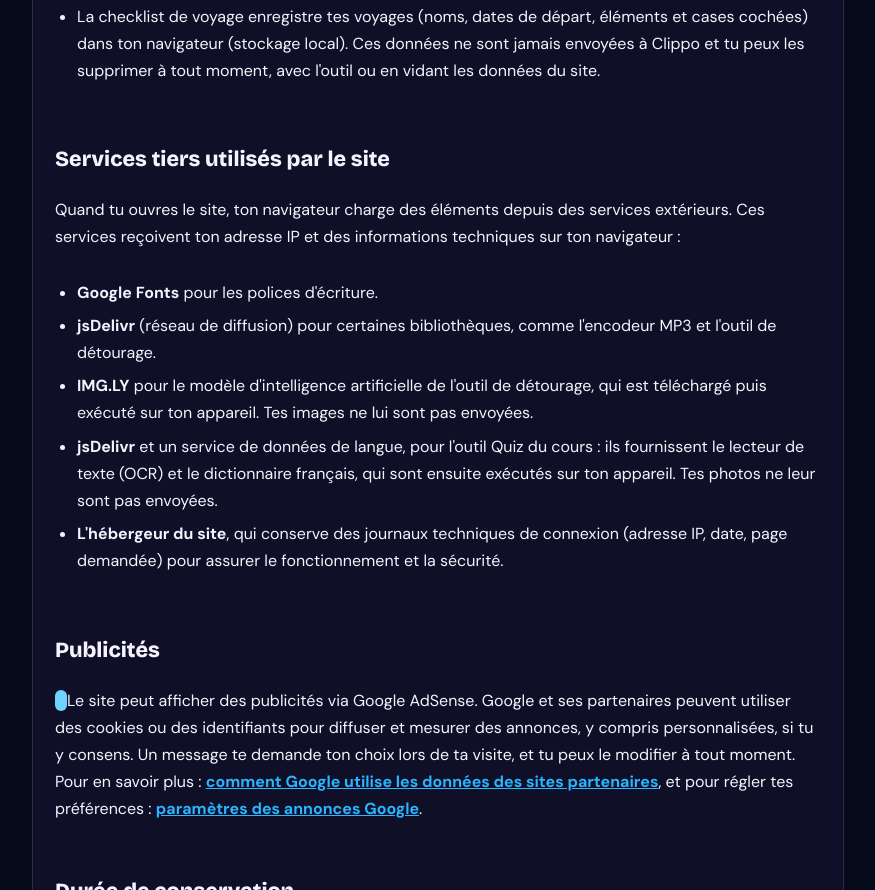
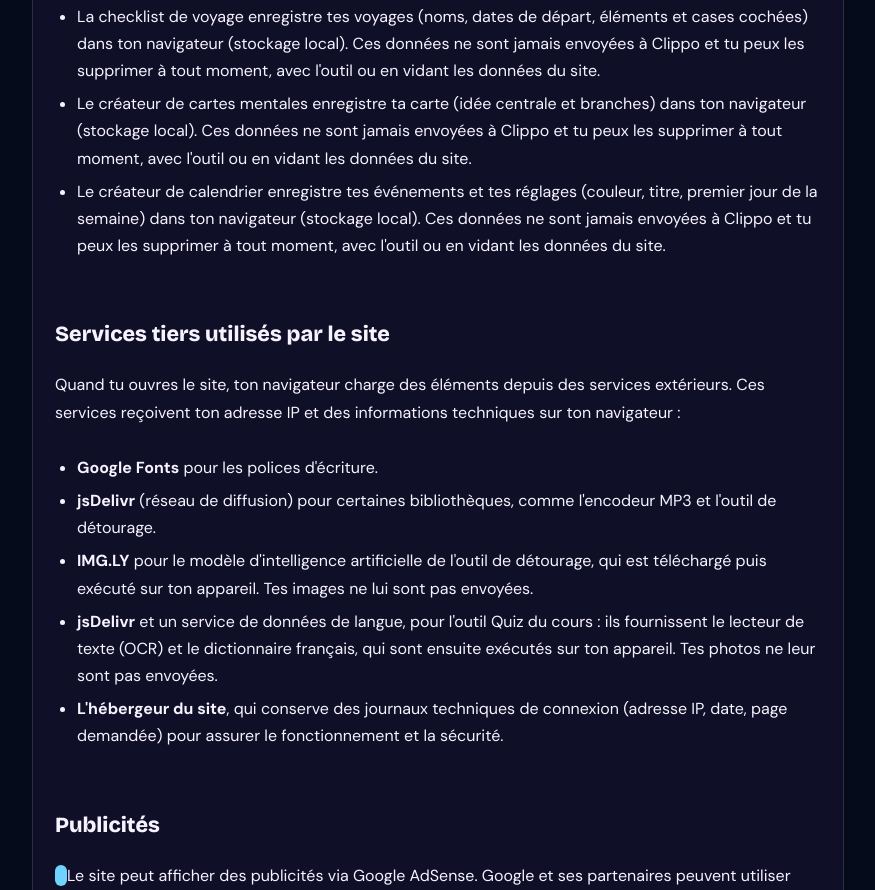
Before and after one commit to hopecorefrance18-commits/clippo, a plain HTML site: page public/confidentialite.html in a window 1280 px wide. Shown: the part 1613-2503 px from the top of the page, without its empty margins (202-1077 px from the left). Drawn offline with nearby package versions, Linux system fonts and the light colour scheme.

Commit message:
Update confidentialite.html

```diff
--- a/public/confidentialite.html
+++ b/public/confidentialite.html
@@ -67,6 +67,8 @@
              <li>Le convertisseur de devises enregistre dans ton navigateur (stockage local) les derniers taux reçus et tes deux devises choisies. Ces données ne sont jamais envoyées à Clippo et tu peux les supprimer en vidant les données du site.</li>
               <li>L'horloge mondiale enregistre dans ton navigateur (stockage local) la liste des villes que tu as choisies. Ces données ne sont jamais envoyées à Clippo et tu peux les supprimer en vidant les données du site.</li>
         <li>La checklist de voyage enregistre tes voyages (noms, dates de départ, éléments et cases cochées) dans ton navigateur (stockage local). Ces données ne sont jamais envoyées à Clippo et tu peux les supprimer à tout moment, avec l'outil ou en vidant les données du site.</li>
+             <li>Le créateur de cartes mentales enregistre ta carte (idée centrale et branches) dans ton navigateur (stockage local). Ces données ne sont jamais envoyées à Clippo et tu peux les supprimer à tout moment, avec l'outil ou en vidant les données du site.</li>
+        <li>Le créateur de calendrier enregistre tes événements et tes réglages (couleur, titre, premier jour de la semaine) dans ton navigateur (stockage local). Ces données ne sont jamais envoyées à Clippo et tu peux les supprimer à tout moment, avec l'outil ou en vidant les données du site.</li>
       </ul>
 
       <h2>Services tiers utilisés par le site</h2>
```
